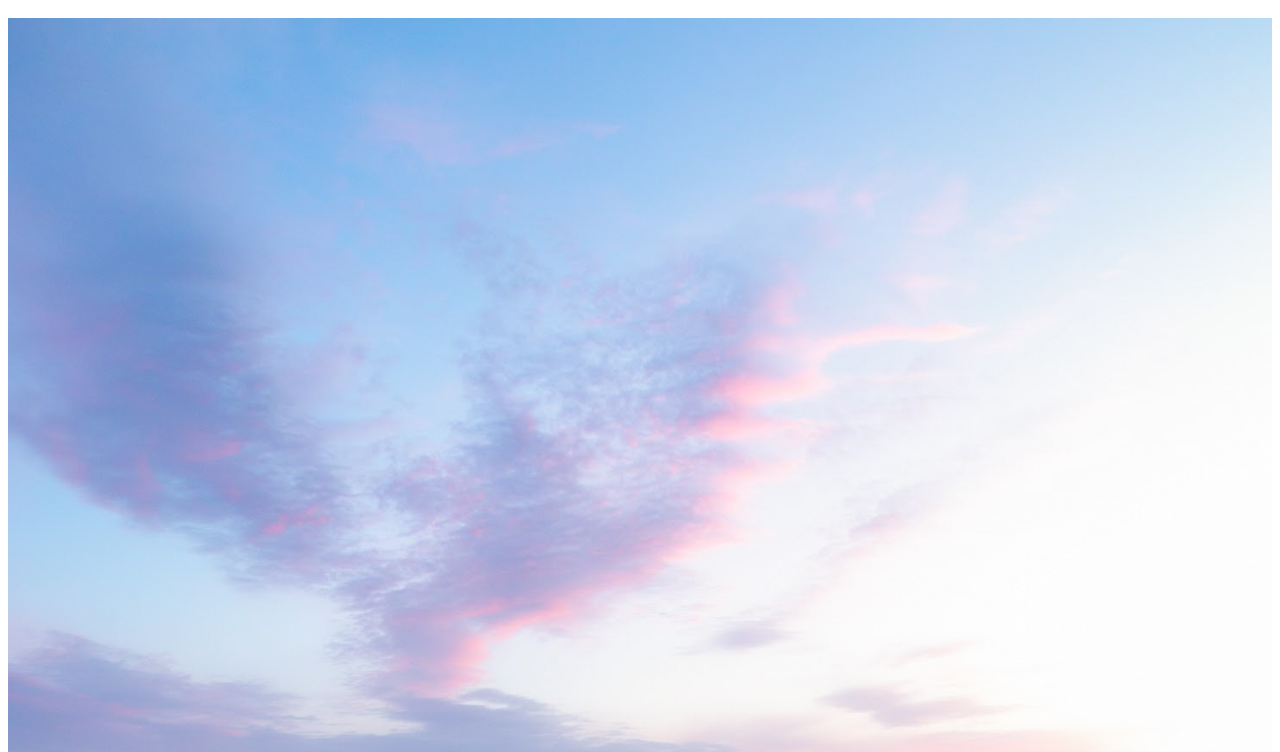
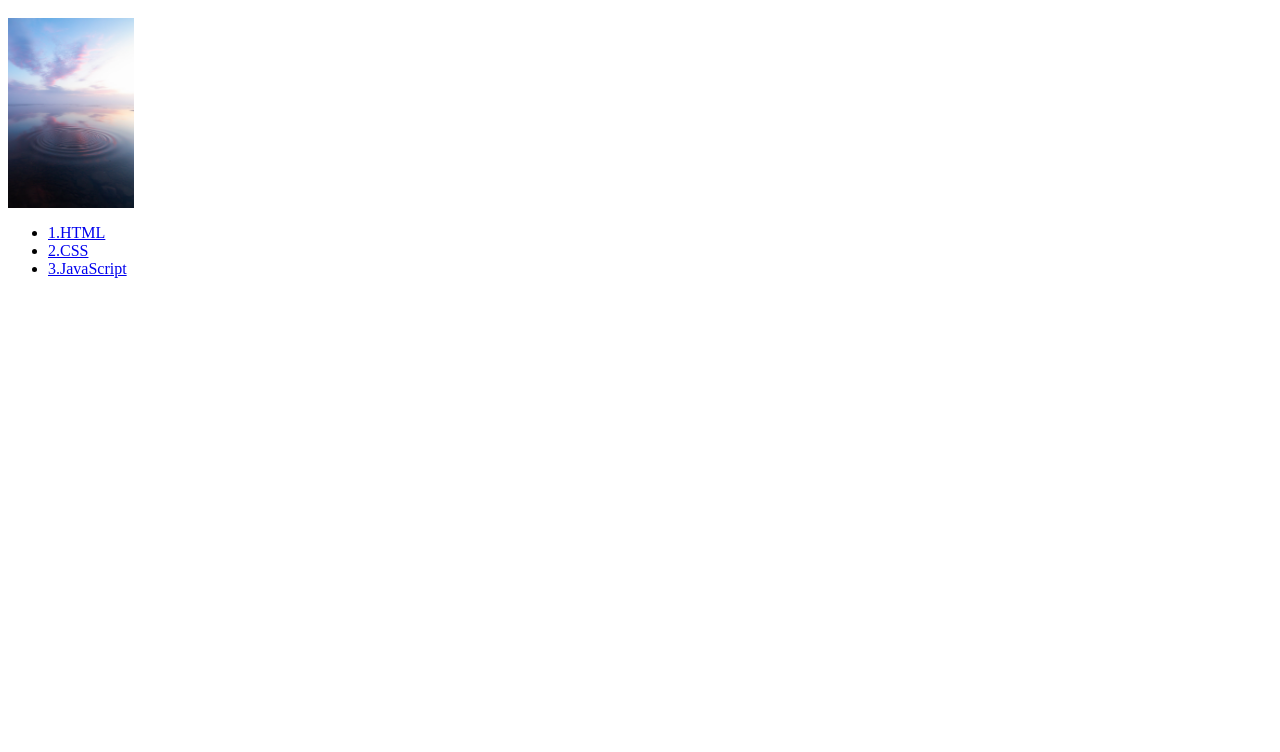
Before and after one commit to skkuminsun/web, a plain HTML site: page index.html in a window 1280 px wide. Shown: the part 48-800 px from the top of the page. Drawn offline with Linux system fonts and the light colour scheme.

Commit message:
Update index.html

```diff
--- a/index.html
+++ b/index.html
@@ -8,7 +8,7 @@
 <body>
 <h1>Welcome!!</h1>
 
-<img src="welcomepicture.jpg" width="100%">
+<img src="welcomepicture.jpg" width="10%">
 <ul>
 
 	<li><a href="1.html">1.HTML </a></li>
```
